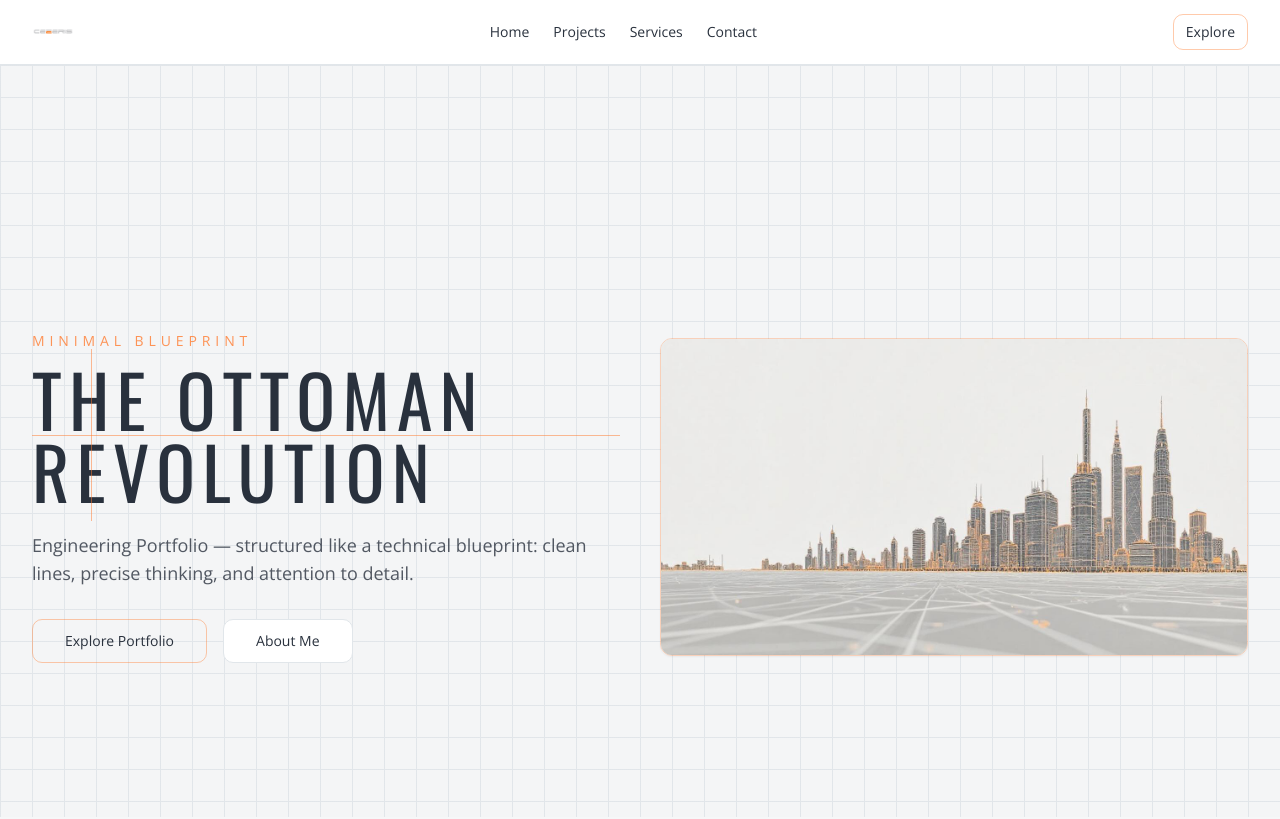
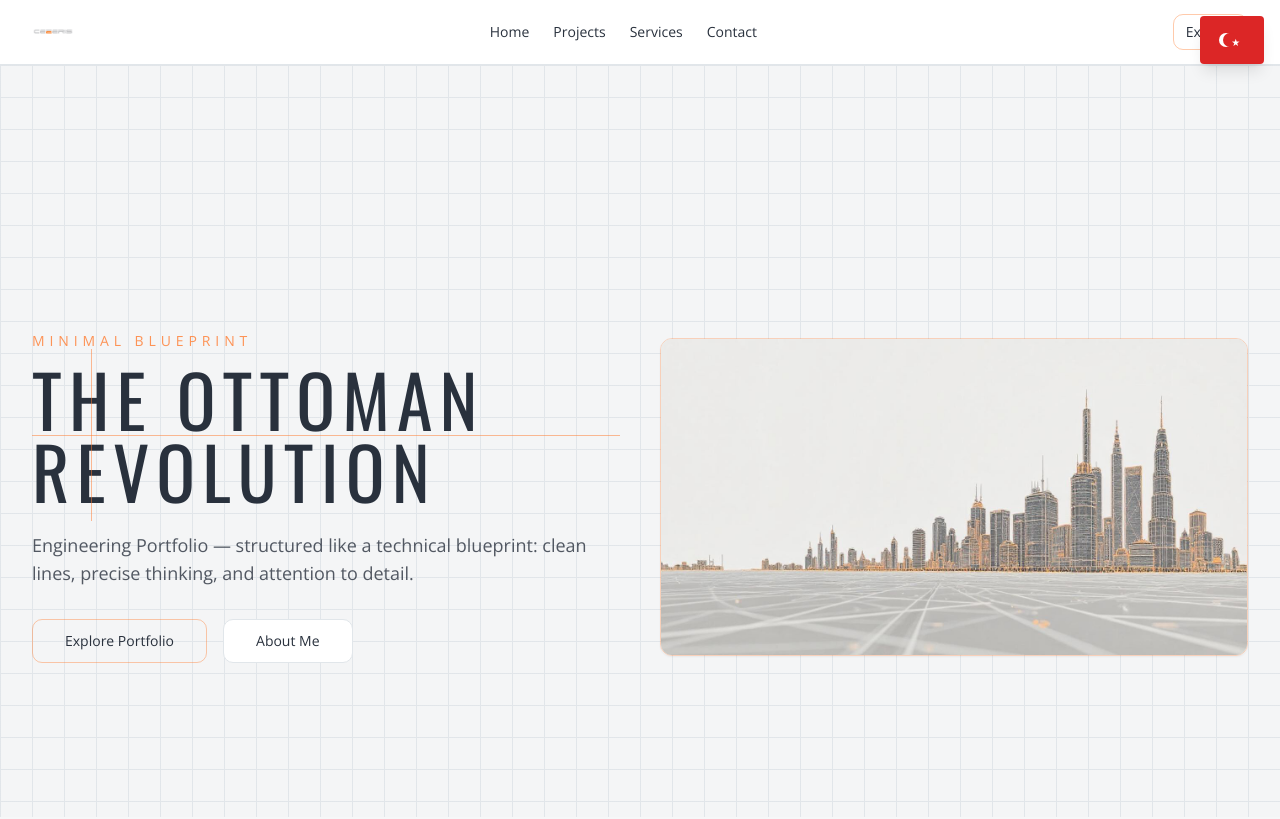
Before and after one commit to seni4it/blueprint-engineer-showcase, a React (Vite) app: page / in a window 1280 px wide. Shown: the top 819 px of the page. Built offline with nearby package versions, Linux system fonts and the light colour scheme.

Commit message:
Add Turkish flag to main page
Added a fixed-position Turkish flag in the top-right corner of the main page with accurate red background, white crescent moon, and star.

🤖 Generated with Claude Code

Co-Authored-By: Claude <noreply@anthropic.com>

```diff
--- a/src/pages/Index.tsx
+++ b/src/pages/Index.tsx
@@ -31,6 +31,21 @@ const Index = () => {
 
       {/* Header */}
       <Header />
+
+      {/* Turkish Flag */}
+      <div className="fixed top-4 right-4 z-50">
+        <div className="w-16 h-12 relative rounded shadow-lg">
+          <div className="absolute inset-0 bg-red-600 rounded">
+            <div className="absolute left-[30%] top-1/2 -translate-y-1/2">
+              <div className="relative">
+                <div className="w-3.5 h-3.5 bg-white rounded-full"></div>
+                <div className="absolute left-1 top-0 w-3.5 h-3.5 bg-red-600 rounded-full"></div>
+              </div>
+              <div className="absolute left-3 top-0.5 text-white" style={{fontSize: '10px'}}>★</div>
+            </div>
+          </div>
+        </div>
+      </div>
 
       {/* Hero */}
       <section id="hero" className="bg-primary text-primary-foreground blueprint-grid relative overflow-hidden pt-28">
```
